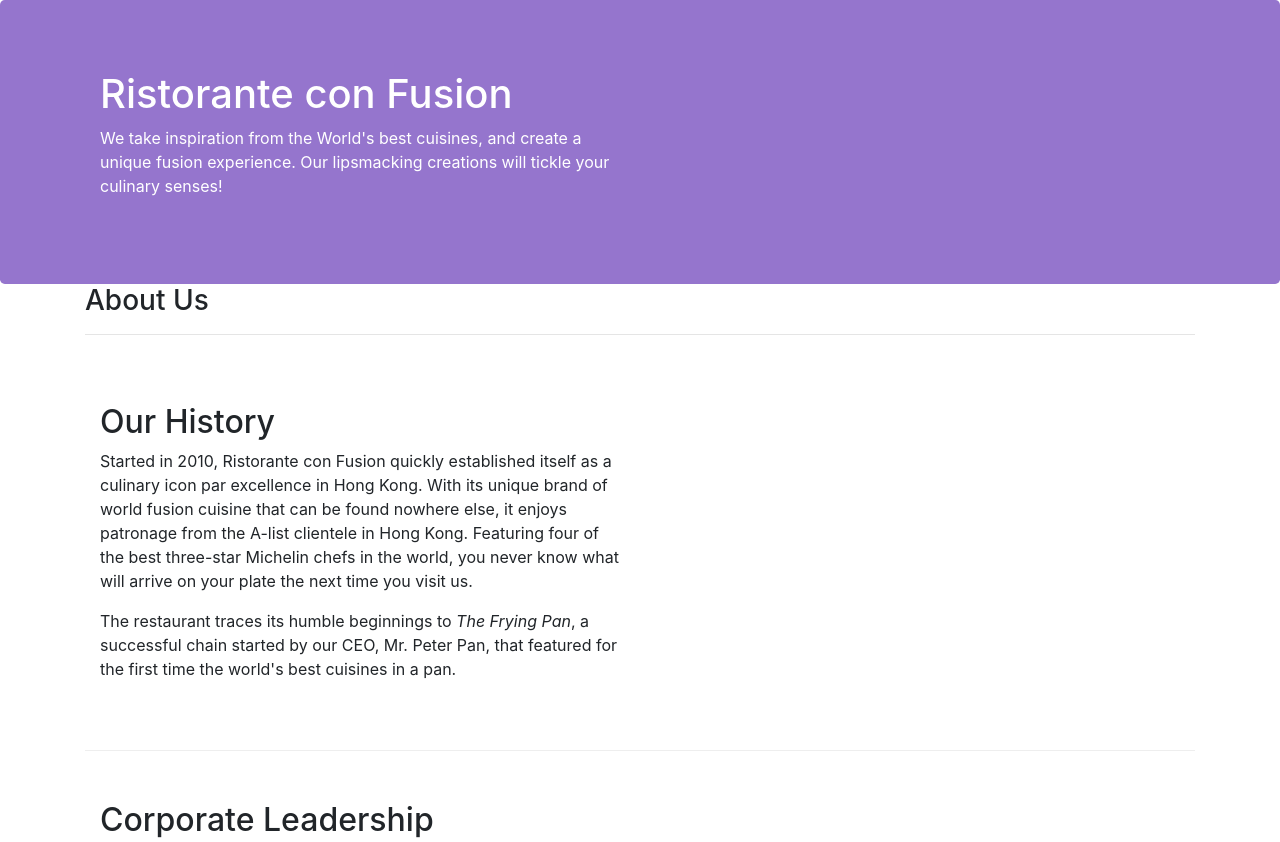
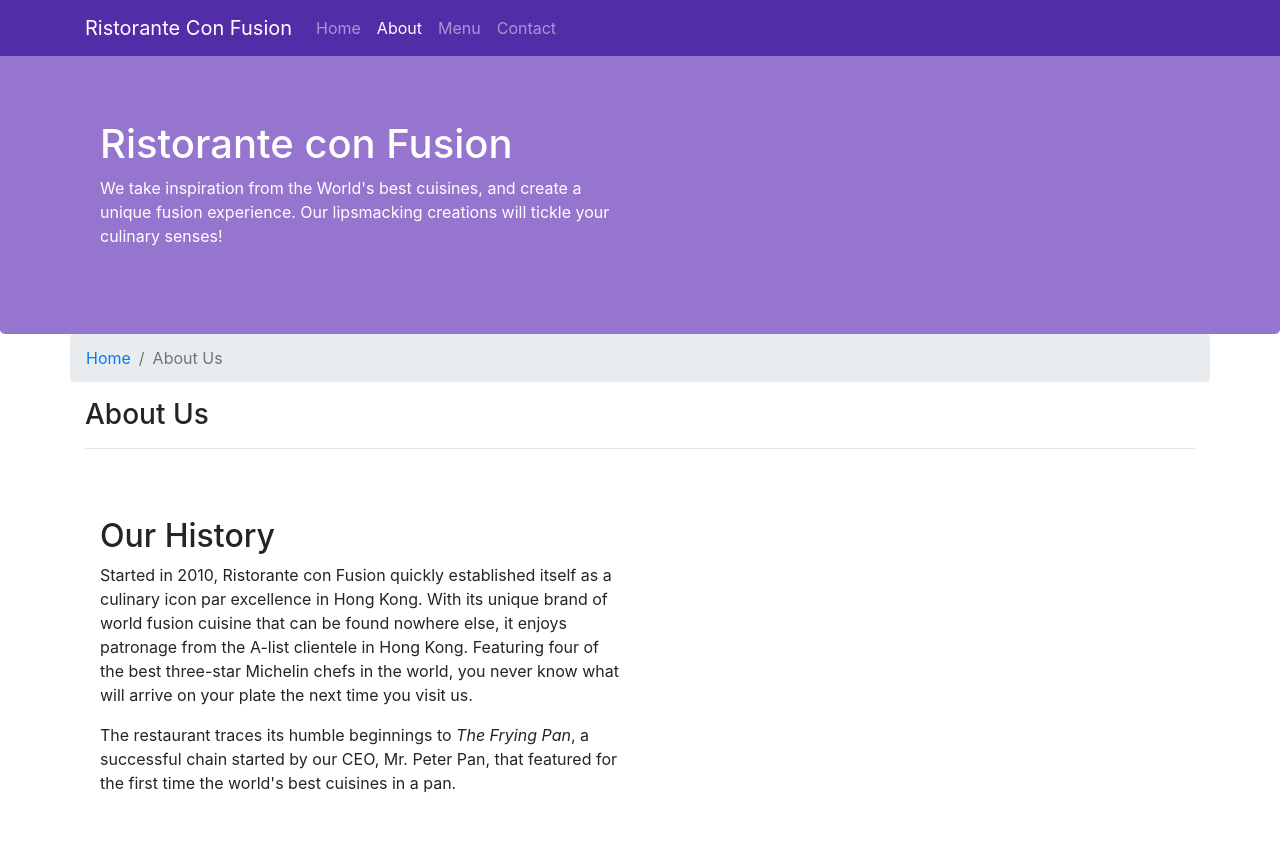
Before and after one commit to khayeloon/bootstrap, a website: page aboutus.html in a window 1280 px wide. Shown: the top 842 px of the page. Drawn offline with nearby package versions, Linux system fonts and the light colour scheme.

Commit message:
navbar and breadcrumbs

```diff
--- a/aboutus.html
+++ b/aboutus.html
@@ -11,10 +11,25 @@
     <link rel="stylesheet" href="node_modules/bootstrap/dist/css/bootstrap.min.css">
     <link rel="stylesheet" href="css/style.css">
     <title>Ristorante Con Fusion: About Us</title>
-
 </head>
 
 <body>
+    <nav class="navbar navbar-dark navbar-expand-sm fixed-top">
+        <div class="container">
+            <button class="navbar-toggler" type="button" data-toggle="collapse" data-target="#Navbar">
+                <span class="navbar-toggler-icon"></span>
+            </button>
+           <a class="navbar-brand" href="./index.html">Ristorante Con Fusion</a>
+           <div class="collapse navbar-collapse" id="Navbar">
+                <ul class="navbar-nav mr-auto">
+                    <li class="nav-item"><a class="nav-link" href="./index.html">Home</a></li>
+                    <li class="nav-item active"><a class="nav-link" href="#">About</a></li>
+                    <li class="nav-item"><a class="nav-link" href="#">Menu</a></li>
+                    <li class="nav-item"><a class="nav-link" href="#">Contact</a></li>
+                </ul>
+            </div>
+        </div>
+    </nav>
 
     <header class="jumbotron">
         <div class="container">
@@ -31,6 +46,10 @@
 
     <div class="container">
         <div class="row">
+            <ol class="col-12 breadcrumb">
+                <li class="breadcrumb-item"><a href="./index.html">Home</a></li>
+                <li class="breadcrumb-item active">About Us</li>
+            </ol>
             <div class="col-12 col-sm-4 order-sm-last col-md-12">
                <h3>About Us</h3>
                <hr>
@@ -77,7 +96,7 @@
                 <div class="col-4 offset-1 col-sm-2">
                     <h5>Links</h5>
                     <ul class="list-unstyled">
-                        <li><a href="#">Home</a></li>
+                        <li><a href="./index.html">Home</a></li>
                         <li><a href="#">About</a></li>
                         <li><a href="#">Menu</a></li>
                         <li><a href="#">Contact</a></li>
@@ -112,7 +131,10 @@
            </div>
         </div>
     </footer>
-
+    <!-- jQuery first, then Popper.js, then Bootstrap JS. -->
+    <script src="node_modules/jquery/dist/jquery.slim.min.js"></script>
+    <script src="node_modules/popper.js/dist/umd/popper.min.js"></script>
+    <script src="node_modules/bootstrap/dist/js/bootstrap.min.js"></script>
 </body>
 
 </html>
--- a/css/style.css
+++ b/css/style.css
@@ -28,3 +28,12 @@
   margin: 0px;
   color: #0f0f0f;
 }
+
+body {
+  padding: 50px 0px 0px 0px;
+  z-index: 0;
+}
+
+.navbar-dark {
+  background-color: #512DA8;
+}
```
Also changed, not shown: index.html (+16 -1 lines).
